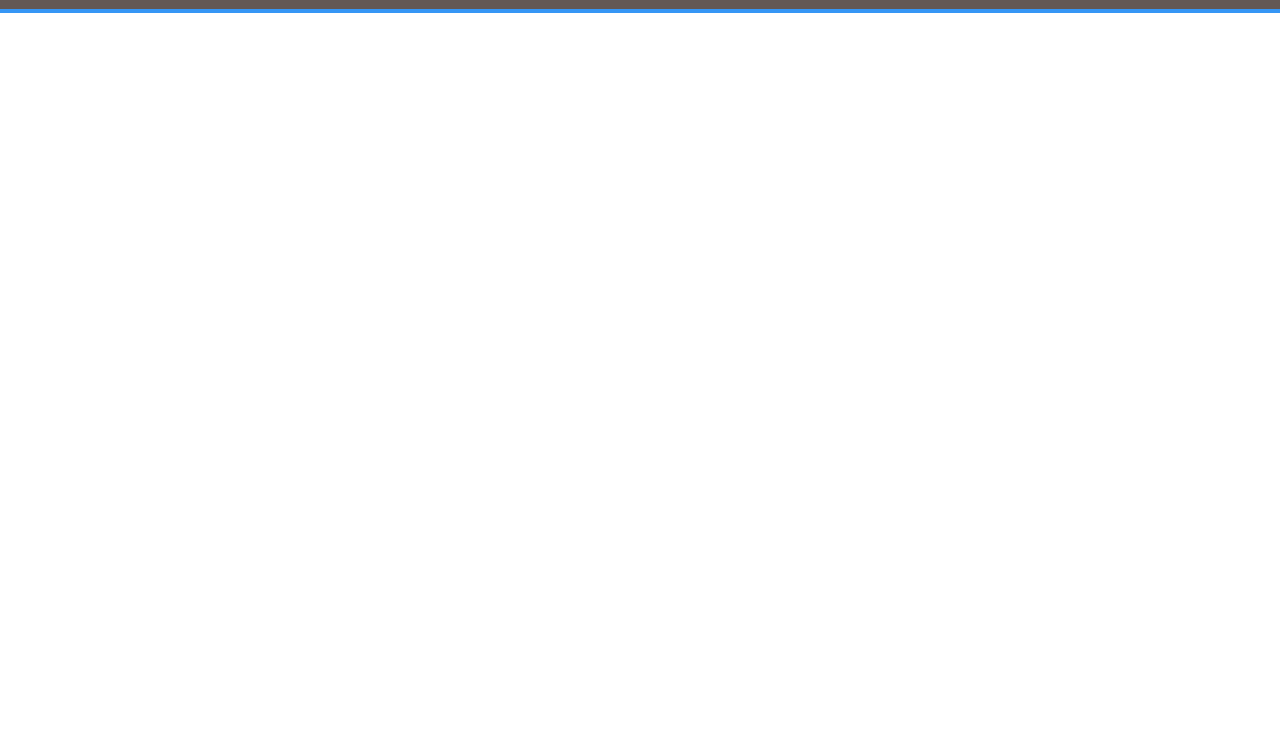
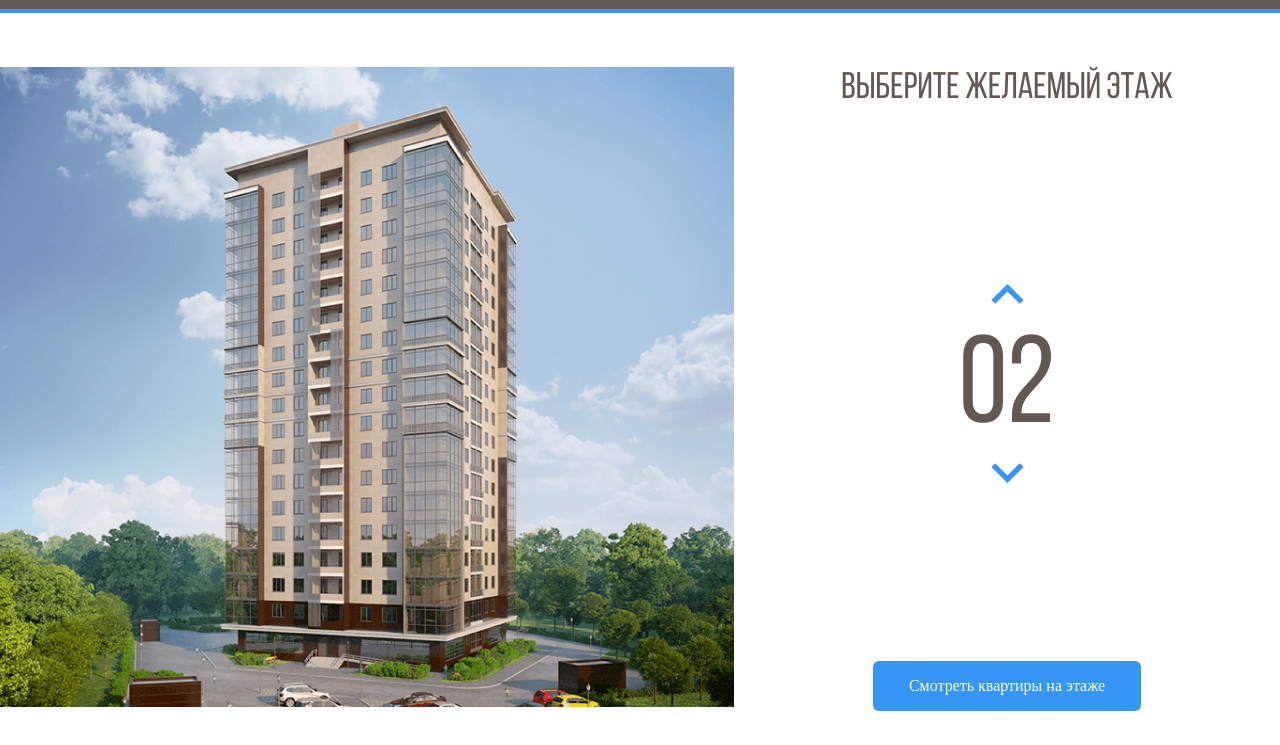
Before and after one commit to arteemm/residential-complex, a plain HTML site: page index.html in a window 1280 px wide. Shown: the part 55-800 px from the top of the page. Drawn offline with Linux system fonts and the light colour scheme.

Commit message:
add: main section

```diff
--- a/index.html
+++ b/index.html
@@ -41,5 +41,55 @@
     </div>
     <!-- /.navbar -->
   </header>
+
+  <main class="main">
+    <div class="main-image">
+      <svg
+      class="home-image"
+      width="734" height="640" viewBox="0 0 734 640" fill="none" xmlns="http://www.w3.org/2000/svg" xmlns:xlink="http://www.w3.org/1999/xlink">
+        <rect width="734" height="640" fill="url(#pattern0)"/>
+        <defs>
+        <pattern id="pattern0" patternContentUnits="objectBoundingBox" width="1" height="1">
+        <use xlink:href="#image0" transform="translate(-0.00408719) scale(0.0013624 0.0015625)"/>
+        </pattern>
+        <image id="image0" width="740" height="640" xlink:href="./image/home 1.png"/>
+        </defs>
+        <path d="M222 533L442.8 541L512 527.3V549L443.5 568.7L222 557.7V533Z" fill="#3595F6" fill-opacity="0.75"/>
+        <path d="M223 532V507L443.3 510.3L513 507V527L443.7 540L223 532Z" fill="#3595F6" fill-opacity="0.75"/>
+        <path d="M223 506V481H444H513V504L445 511L223 506Z" fill="#3595F6" fill-opacity="0.75"/>
+        <path d="M223 482V457L444.3 453.3L512 460V482H444" fill="#3595F6" fill-opacity="0.75"/>
+        <path d="M223 456V430L444.5 426.7L513 437.7V459L444 452.3L223 456Z" fill="#3595F6" fill-opacity="0.75"/>
+        <path d="M222 429V405.3L443 393L514 416V437.3L443 425L222 429Z" fill="#3595F6" fill-opacity="0.75"/>
+        <path d="M222 407V382L444.2 365.7L514 394.3V415L443.7 393.3L222 407Z" fill="#3595F6" fill-opacity="0.75"/>
+        <path d="M222 382V357L444.5 336.7L514 373.3V394L442 365.3L222 382Z" fill="#3595F6" fill-opacity="0.75"/>
+        <path d="M222 356V332L445 307.3L514 351.3V373L444.7 335L222 356Z" fill="#3595F6" fill-opacity="0.75"/>
+        <path d="M222 331V307L444.5 278.3L514 329.3V350L443.7 307.7L222 331Z" fill="#3595F6" fill-opacity="0.75"/>
+        <path d="M221 307V283L443.3 250L514 309.3V329L444 278.3L221 307Z" fill="#3595F6" fill-opacity="0.75"/>
+        <path d="M222 282V258L443.2 223L513 287V308L444.3 249.7L222 282Z" fill="#3595F6" fill-opacity="0.75"/>
+        <path d="M222 258V233L444.3 195L513 265.3V286L444 222L222 258Z" fill="#3595F6" fill-opacity="0.75"/>
+        <path d="M222 232V207L442.8 163.3L513 242.3V265L444 191.7L222 232Z" fill="#3595F6" fill-opacity="0.75"/>
+        <path d="M223 208V183L443 135L513 220V243L442.3 163.7L223 208Z" fill="#3595F6" fill-opacity="0.75"/>
+        <path d="M222 183V158L441.8 106L513 198.3V221L443.3 134.7L222 183Z" fill="#3595F6" fill-opacity="0.75"/>
+        <path d="M222 158V132L444 75.3L513 177V198L443.7 106.3L222 158Z" fill="#3595F6" fill-opacity="0.75"/>
+        </svg>
+    </div>
+    <!-- /.main-image -->
+    <div class="main-info">
+      <h2 class="main-title">
+        Выберите желаемый этаж
+      </h2>
+      <div class="counter-group">
+        <button class="counter-button counter-up">
+          <img src="./image/erow.svg" alt="arrow-up" class="counter-arrow counter-arrow-up">
+        </button>
+        <span class="counter">02</span>
+        <button class="counter-button counter-down">
+          <img src="./image/erow.svg" alt="arrow-down" class="counter-arrow counter-arrow-down">
+        </button>
+      </div>
+      <button class="button button-primary">Смотреть  квартиры на этаже</button>
+    </div>
+    <!-- /.main-info -->
+  </main>
 </body>
 </html>
--- a/style/style.css
+++ b/style/style.css
@@ -1,3 +1,13 @@
+@font-face {
+  font-family: 'Bebas Neue';
+  src: local('Bebas Neue Regular Regular'), local('BebasNeueRegular'),
+      url('../fonts/BebasNeueRegular.woff2') format('woff2'),
+      url('../fonts/BebasNeueRegular.woff') format('woff');
+  font-weight: normal;
+  font-style: normal;
+  font-display: swap;
+}
+
 * {
   box-sizing: border-box;
 }
@@ -49,3 +59,61 @@
   text-decoration: none;
   color: #fff;
 }
+
+.main {
+  margin: 0 auto;
+  max-width: 1280px;
+  padding-top: 54px;
+  display: flex;
+}
+.main-info {
+  flex-grow: 1;
+  text-align: center;
+  display: flex;
+  flex-direction: column;
+  align-items: center;
+  justify-content: space-between;
+}
+.home-image path {
+  opacity: 0;
+  cursor: pointer;
+}
+.home-image path:hover {
+  opacity: 1;
+}
+.counter-group {
+  display: flex;
+  flex-direction: column;
+  align-items: center;
+}
+.counter-button {
+  background-color: #fff;
+  border: none;
+  cursor: pointer;
+}
+.counter-arrow-down {
+  transform: rotateX(180deg);
+}
+.main-title {
+  margin: 0;
+  font-family: "Bebas Neue", sans-serif;
+  font-weight: normal;
+  font-size: 37px;
+  line-height: 44px;
+  color: #635854;
+  text-transform: uppercase;
+}
+.counter {
+  color: #635854;
+  font-family: "Bebas Neue", sans-serif;
+  font-size: 124px;
+  margin-top: 10px;
+}
+.button-primary {
+  background: #3596F5;
+  border-radius: 6px;
+  color: #fff;
+  border: none;
+  padding: 16px 36px;
+  cursor: pointer;
+}
```
Also changed, not shown: fonts/BebasNeueRegular.woff (added), fonts/BebasNeueRegular.woff2 (added), image/Group 3.svg (added), image/erow.svg (added), image/home 1.png (added).
